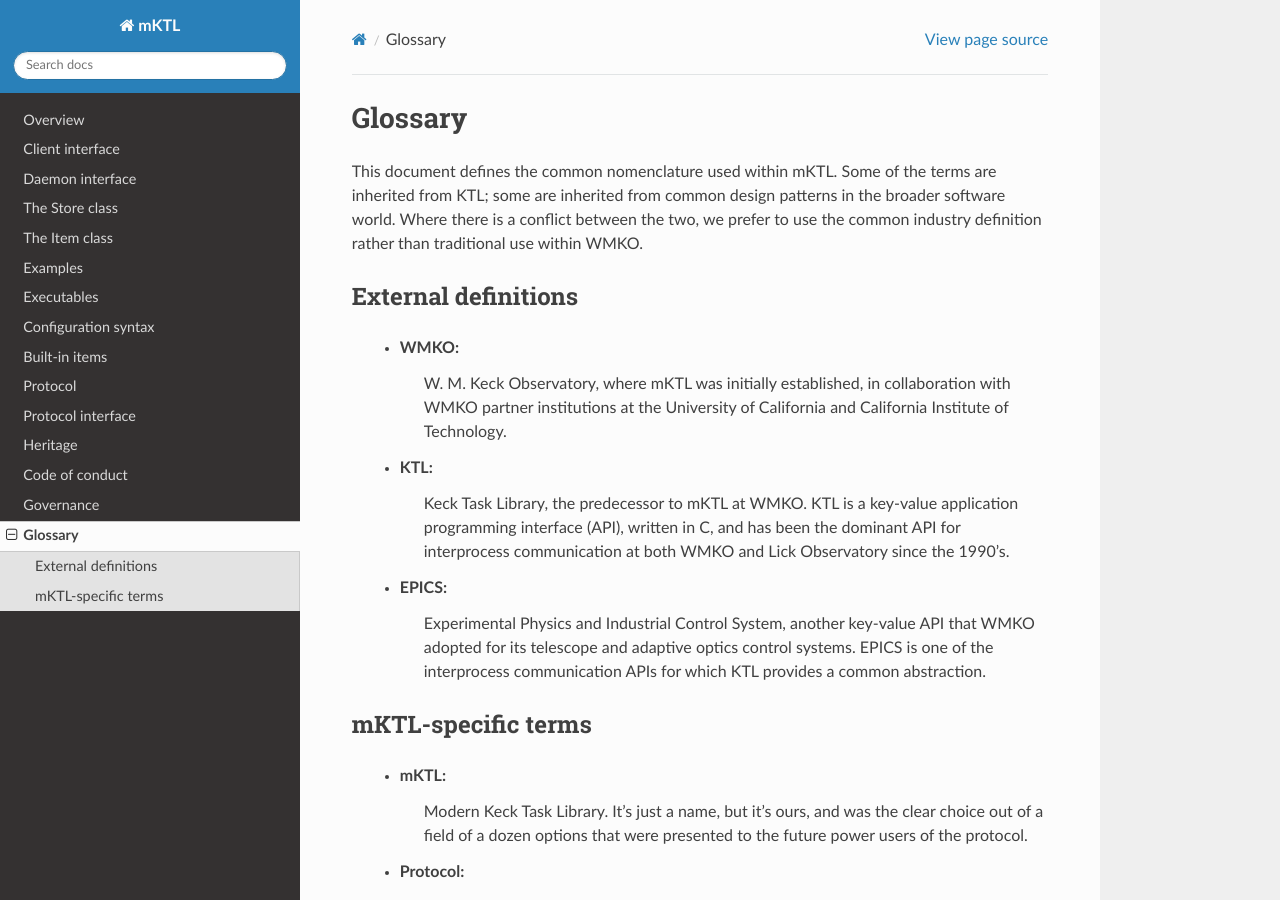
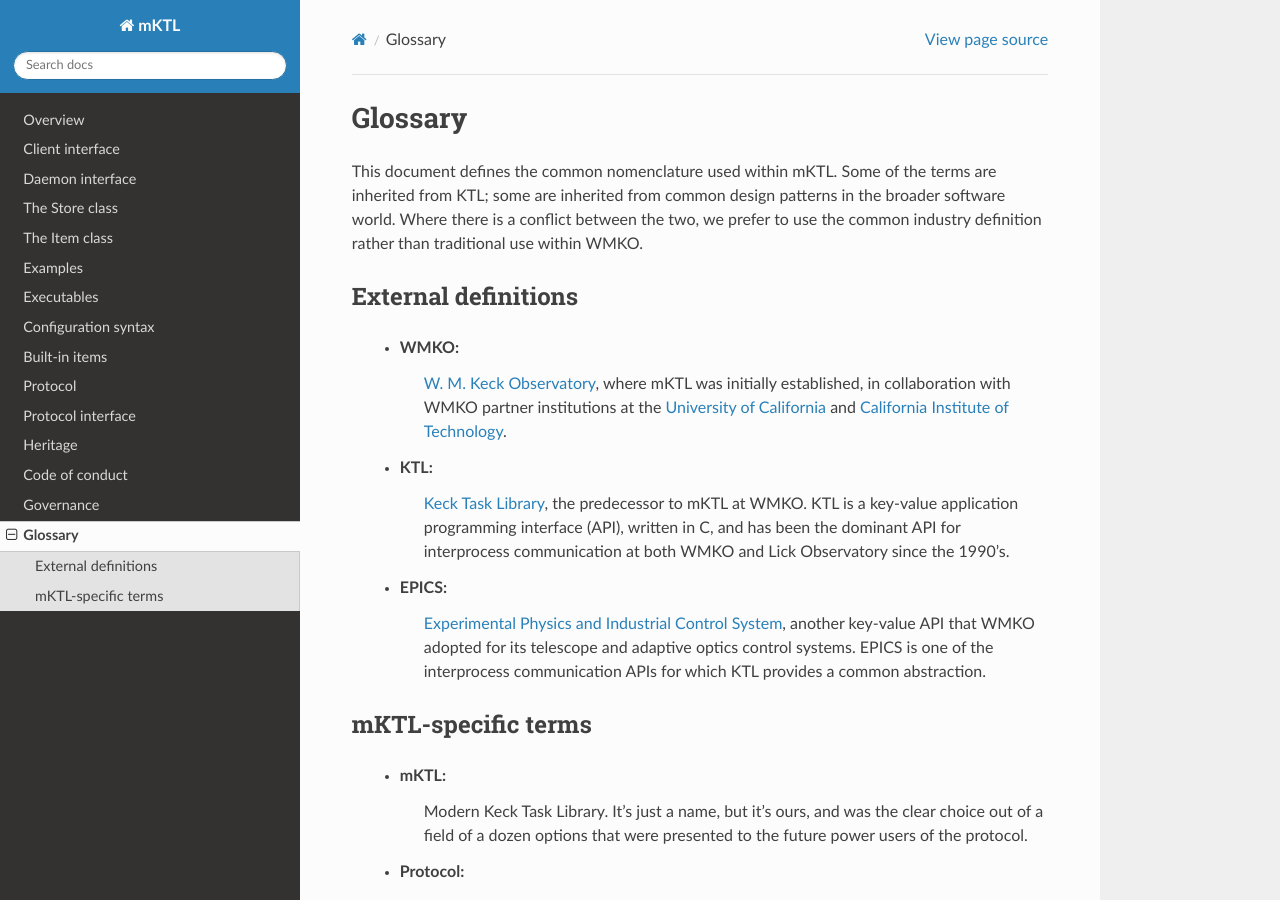
Before and after one commit to KeckObservatory/mKTL, a Sphinx documentation site: the page built from doc/glossary.rst, in a window 1280 px wide and 900 px high. Built offline with Sphinx 7.4.7 and the Read the Docs theme 3.1.0, drawn with Linux system fonts in a browser that asks for light colours; some of the changed lines change nothing that is shown.

Commit message:
Add some links.

```diff
--- a/doc/glossary.rst
+++ b/doc/glossary.rst
@@ -12,18 +12,21 @@
 --------------------
 
  * **WMKO**:
-	W. M. Keck Observatory, where mKTL was initially established, in
-	collaboration with WMKO partner institutions at the University of
-	California and California Institute of Technology.
+	`W. M. Keck Observatory <https://keckobservatory.org/>`_, where mKTL
+	was initially established, in collaboration with WMKO partner
+	institutions at the
+	`University of California <https://www.universityofcalifornia.edu>`_
+	and `California Institute of Technology <https://www.caltech.edu>`_.
 
  * **KTL**:
-	Keck Task Library, the predecessor to mKTL at WMKO. KTL is a
-	key-value application programming interface (API), written in C,
-	and has been the dominant API for interprocess communication at
-	both WMKO and Lick Observatory since the 1990's.
+	:ref:`Keck Task Library <heritage>`, the predecessor to mKTL at
+	WMKO. KTL is a key-value application programming interface (API),
+	written in C, and has been the dominant API for interprocess
+	communication at both WMKO and Lick Observatory since the 1990's.
 
  * **EPICS**:
-	Experimental Physics and Industrial Control System, another
+	`Experimental Physics and Industrial Control System
+	<https://epics-controls.org>`_, another
 	key-value API that WMKO adopted for its telescope and
 	adaptive optics control systems. EPICS is one of the interprocess
 	communication APIs for which KTL provides a common abstraction.
```
